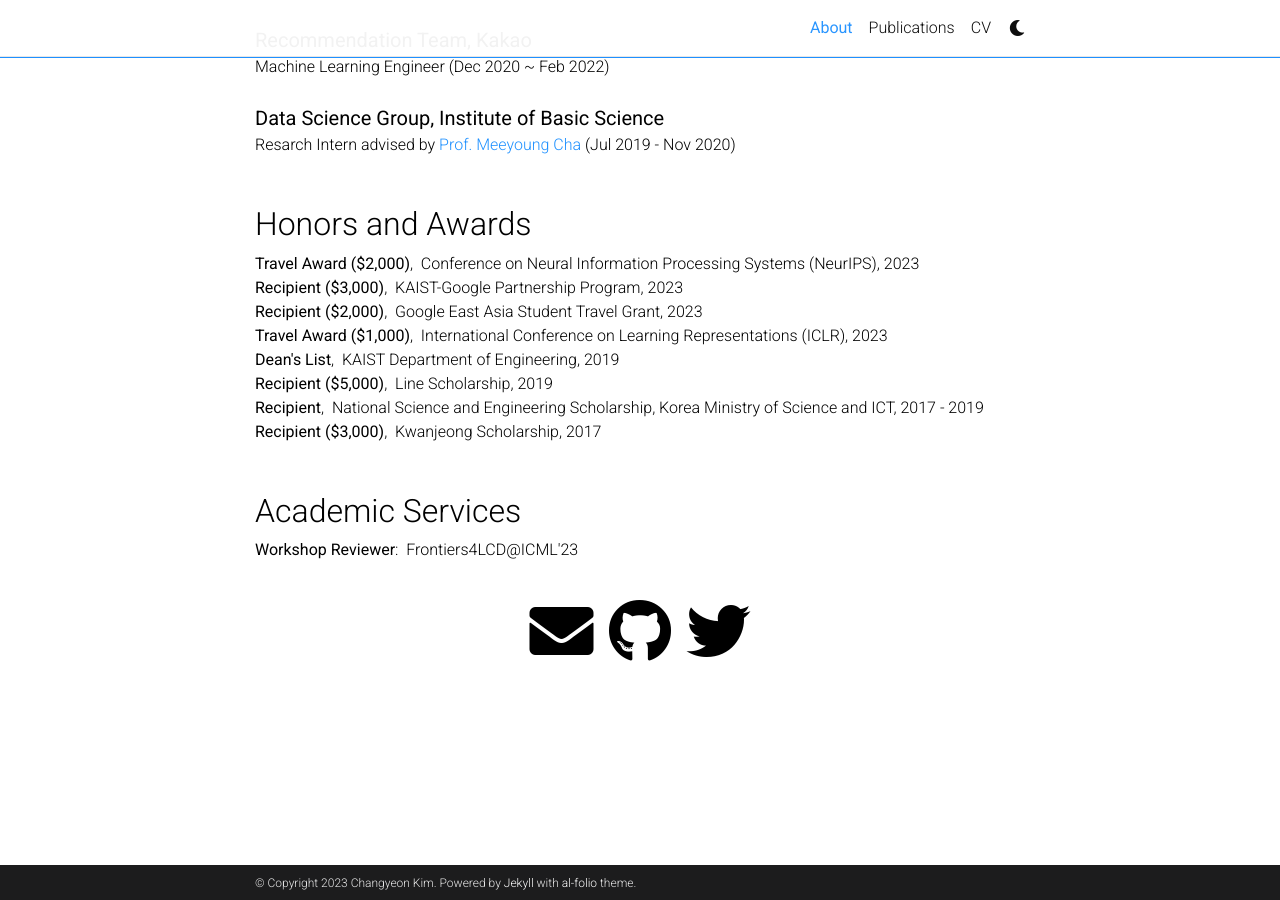
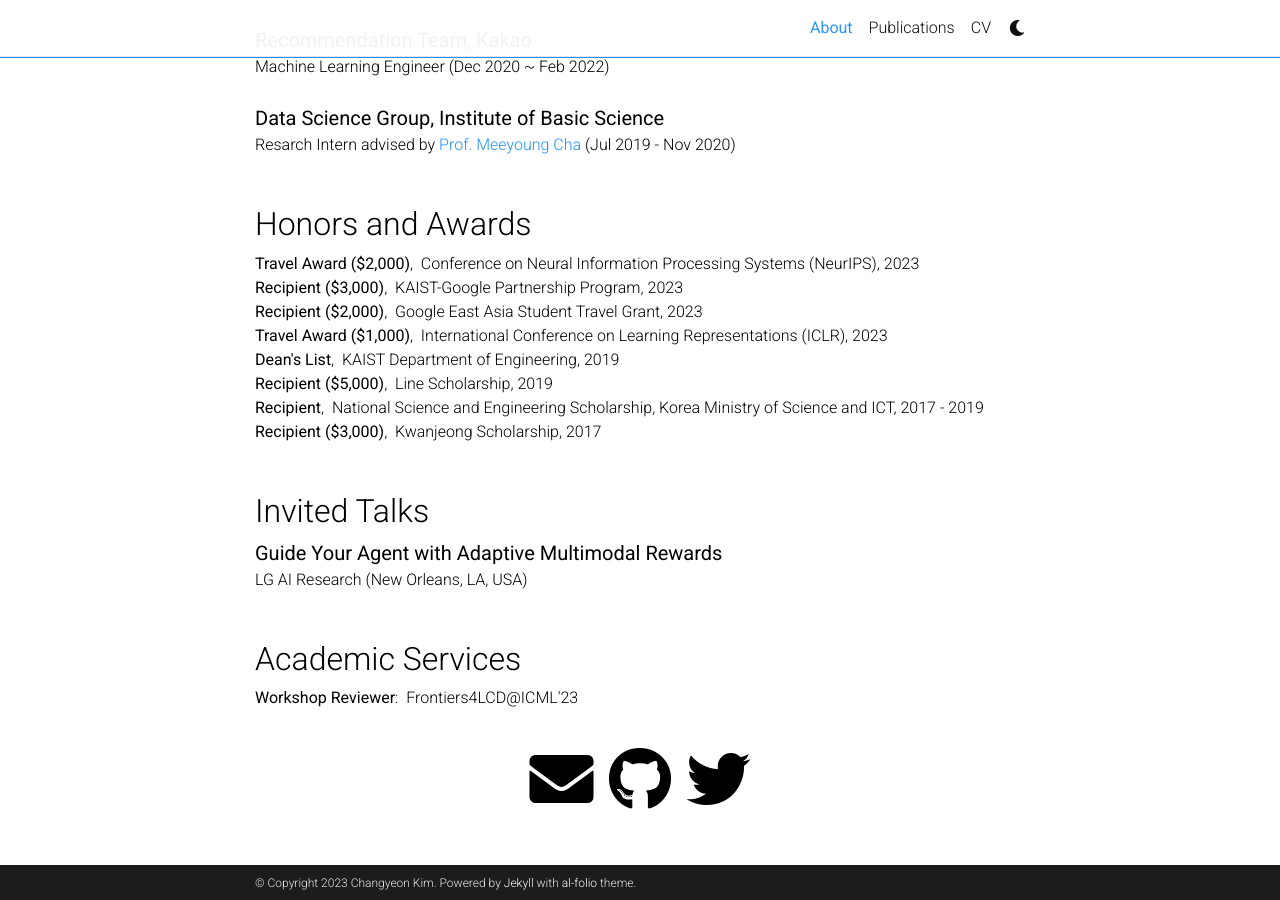
Before and after one commit to csmile-1006/csmile-1006.github.io, a Jekyll site: the page built from _pages/about.md, in a window 1280 px wide and 900 px high, scrolled down 1031 px. Built offline with Jekyll 4.4.1, drawn with Linux system fonts in a browser that asks for light colours; emoji names are drawn with the system emoji font; comment, search, counter and statistics services are not loaded; a style sheet for code colours, icons or effects is not loaded.

Commit message:
add invited_talks

```diff
--- a/_layouts/about.html
+++ b/_layouts/about.html
@@ -78,6 +78,17 @@ layout: default
             <br/>
           </div>
 
+          <!-- Invited Talks -->
+          <div class="clearfix">
+            <br/>
+            <h2><a style="color: inherit;">Invited Talks</a></h2>
+            <!-- <br/> -->
+            {%- for w in page.invited_talks -%}
+              <b style="font-size:20px">{{w.name}}</b><br/>{{w.venue}}<br/>
+            {%- endfor -%}
+            <br/>
+          </div>
+
           <!-- Academic Services -->
           <div class="clearfix">
             <br/>
--- a/_pages/about.md
+++ b/_pages/about.md
@@ -43,6 +43,10 @@ honors:
   - name: Recipient ($3,000)
     comment: Kwanjeong Scholarship, 2017
 
+invited_talks:
+  - name: Guide Your Agent with Adaptive Multimodal Rewards
+    venue: LG AI Research (New Orleans, LA, USA)
+
 academic_services:
   - name: Workshop Reviewer
     venue: Frontiers4LCD@ICML'23
```
